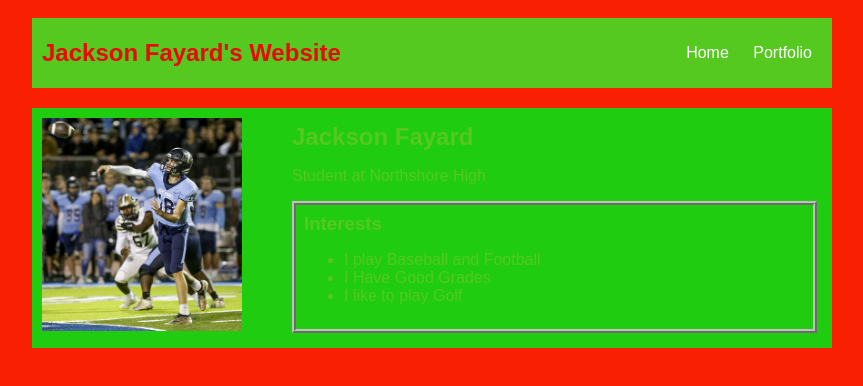
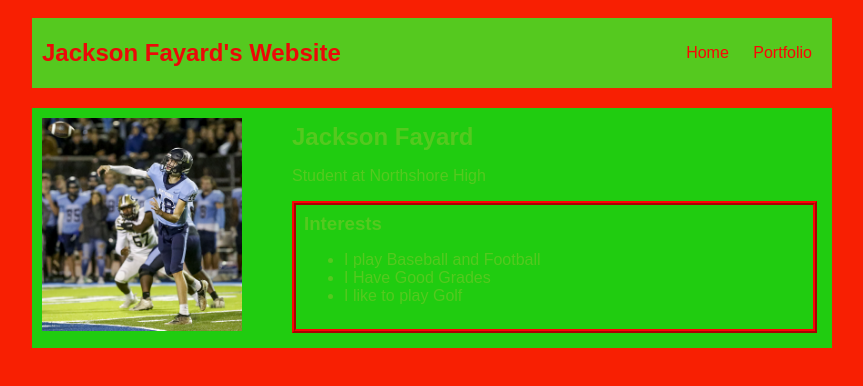
Before and after one commit to johnfayard/johnfayard.github.io, a plain HTML site: page index.html in a window 1280 px wide. Shown: the whole page, without its empty margins (208-1071 px from the left). Drawn offline with Linux system fonts and the light colour scheme.

Commit message:
change text color

```diff
--- a/index.html
+++ b/index.html
@@ -38,7 +38,7 @@
             }
             a {
                 text-decoration: none;
-                color: #fff;
+                color: rgb(250, 6, 6);
             }
 
             /* main container area beneath menu */
@@ -58,7 +58,7 @@
                 padding: 15px;
             }
             #interests {
-                border: 4px silver ridge;
+                border: 4px rgb(252, 4, 4) ridge;
                 padding: 8px;
             }
             h2, h3 {
```
